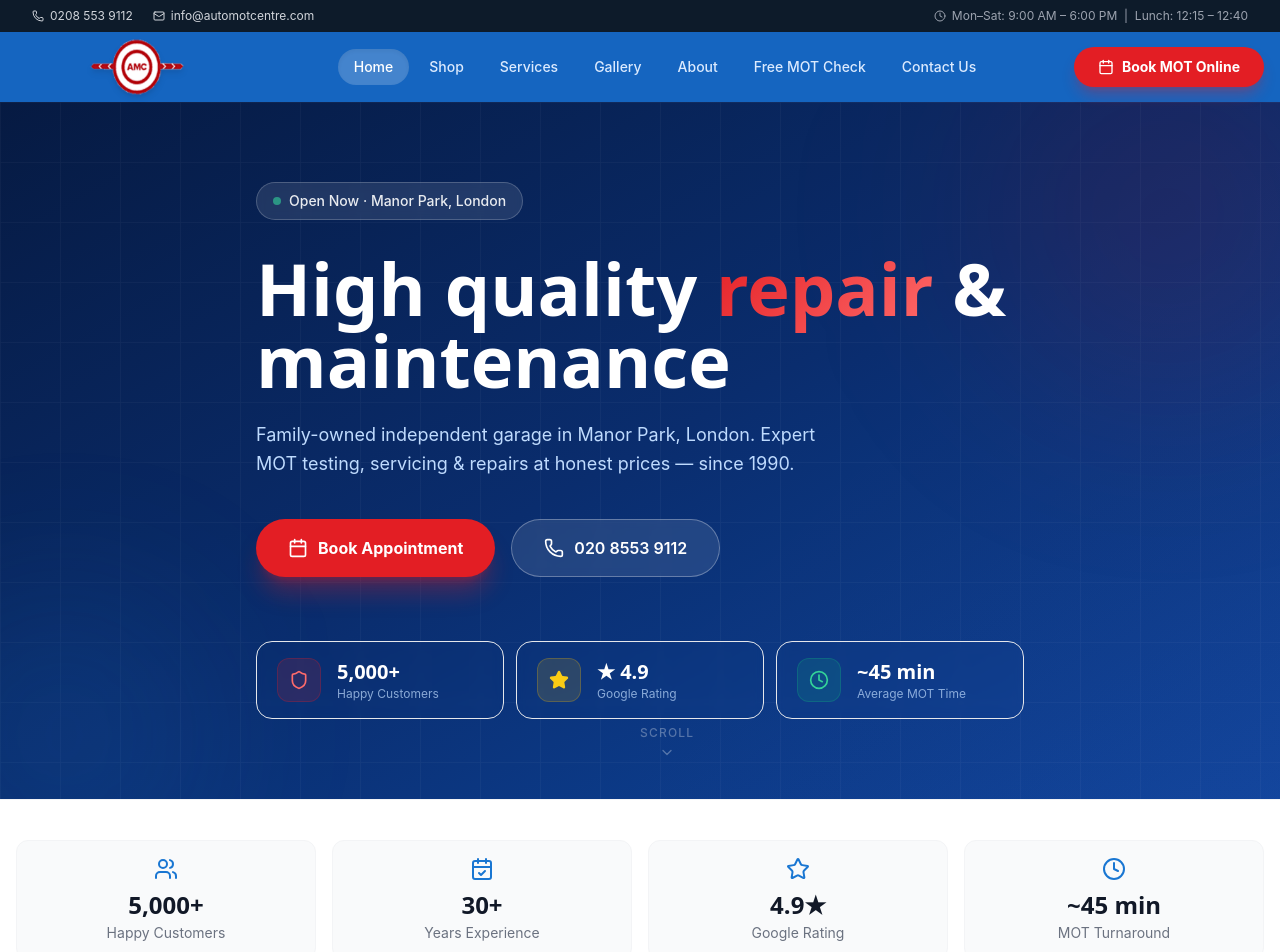
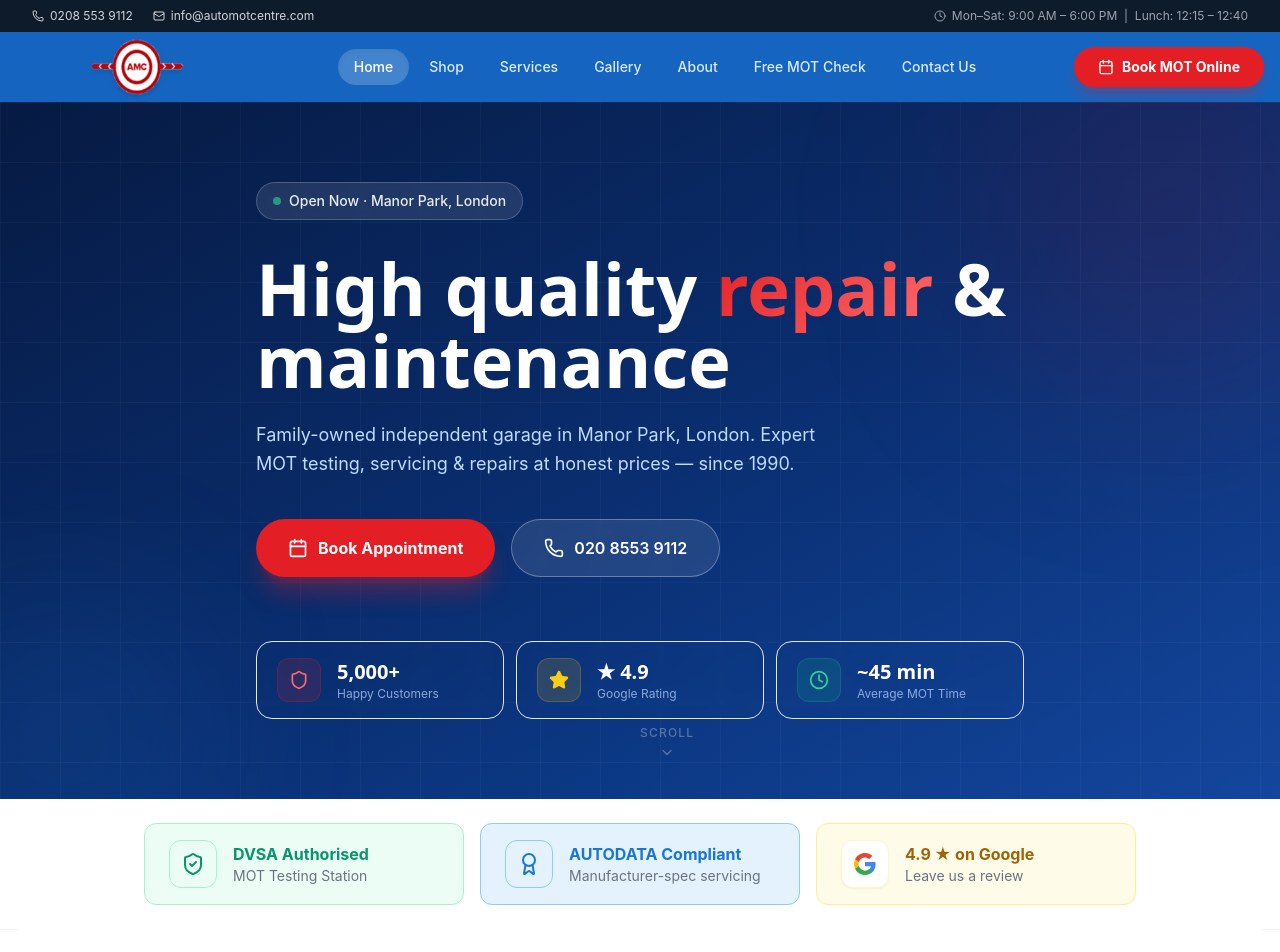
Before and after one commit to bashir0609/amc, a Next.js app: page / in a window 1280 px wide. Shown: the top 952 px of the page. Built offline with nearby package versions, Linux system fonts and the light colour scheme.

Commit message:
fix: remove duplicate stats from TrustBar - badges only

```diff
--- a/components/TrustBar.tsx
+++ b/components/TrustBar.tsx
@@ -1,11 +1,4 @@
-import { ShieldCheck, Clock, Star, Users, CalendarCheck, Award } from "lucide-react";
-
-const stats = [
-  { icon: Users, value: "5,000+", label: "Happy Customers" },
-  { icon: CalendarCheck, value: "30+", label: "Years Experience" },
-  { icon: Star, value: "4.9★", label: "Google Rating" },
-  { icon: Clock, value: "~45 min", label: "MOT Turnaround" },
-];
+import { ShieldCheck, Award } from "lucide-react";
 
 const badges = [
   {
@@ -28,28 +21,13 @@ const badges = [
 
 export default function TrustBar() {
   return (
-    <section className="bg-white border-y border-gray-100 py-10" aria-label="Trust signals and credentials">
-      <div className="container-custom space-y-8">
-        {/* Stats row */}
-        <div className="grid grid-cols-2 md:grid-cols-4 gap-4">
-          {stats.map((stat, i) => {
-            const Icon = stat.icon;
-            return (
-              <div key={i} className="flex flex-col items-center text-center p-4 rounded-xl bg-gray-50 border border-gray-100">
-                <Icon className="w-6 h-6 text-primary-600 mb-2" />
-                <span className="text-2xl font-heading font-bold text-gray-900">{stat.value}</span>
-                <span className="text-sm text-gray-500 mt-0.5">{stat.label}</span>
-              </div>
-            );
-          })}
-        </div>
-
-        {/* Trust badges */}
+    <section className="bg-white border-b border-gray-100 py-6" aria-label="Trust signals and credentials">
+      <div className="container-custom">
         <div className="flex flex-col sm:flex-row gap-4 justify-center items-stretch">
           {badges.map((badge, i) => {
             const Icon = badge.icon;
             return (
-              <div key={i} className={`flex items-center gap-4 px-6 py-4 rounded-xl border ${badge.bg} ${badge.border} flex-1`}>
+              <div key={i} className={`flex items-center gap-4 px-6 py-4 rounded-xl border ${badge.bg} ${badge.border} flex-1 max-w-xs`}>
                 <div className={`w-12 h-12 rounded-xl ${badge.bg} ${badge.border} border flex items-center justify-center flex-shrink-0`}>
                   <Icon className={`w-6 h-6 ${badge.color}`} />
                 </div>
@@ -66,10 +44,9 @@ export default function TrustBar() {
             href="https://g.page/r/automotcentre/review"
             target="_blank"
             rel="noopener noreferrer"
-            className="flex items-center gap-4 px-6 py-4 rounded-xl border border-yellow-200 bg-yellow-50 flex-1 hover:bg-yellow-100 transition-colors"
+            className="flex items-center gap-4 px-6 py-4 rounded-xl border border-yellow-200 bg-yellow-50 flex-1 max-w-xs hover:bg-yellow-100 transition-colors"
           >
             <div className="w-12 h-12 rounded-xl bg-white border border-yellow-100 flex items-center justify-center flex-shrink-0 shadow-sm">
-              {/* Google G icon */}
               <svg viewBox="0 0 24 24" className="w-6 h-6" fill="none">
                 <path d="M22.56 12.25c0-.78-.07-1.53-.2-2.25H12v4.26h5.92c-.26 1.37-1.04 2.53-2.21 3.31v2.77h3.57c2.08-1.92 3.28-4.74 3.28-8.09z" fill="#4285F4"/>
                 <path d="M12 23c2.97 0 5.46-.98 7.28-2.66l-3.57-2.77c-.98.66-2.23 1.06-3.71 1.06-2.86 0-5.29-1.93-6.16-4.53H2.18v2.84C3.99 20.53 7.7 23 12 23z" fill="#34A853"/>
```
